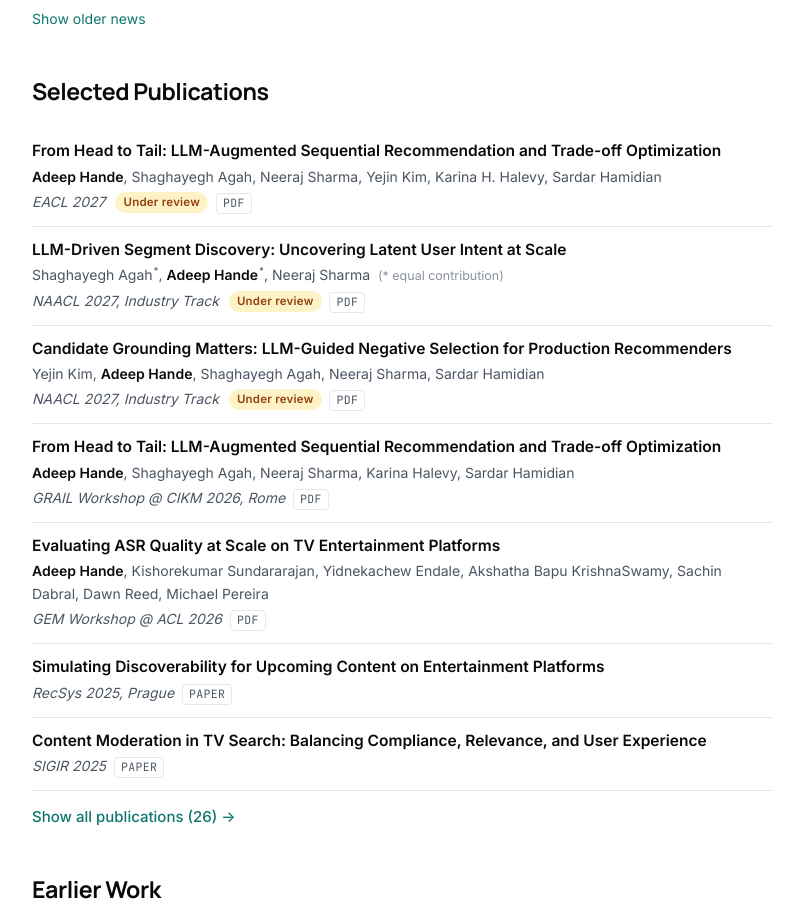
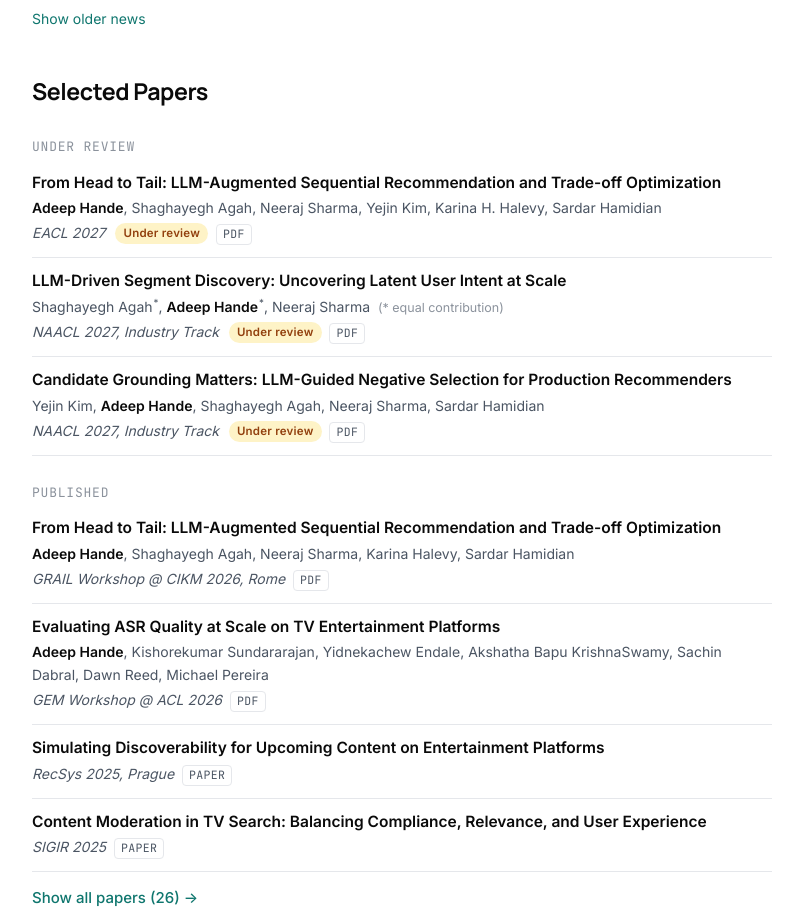
Before and after one commit to adeepH-zz/adeepH-zz.github.io, a plain HTML site: page index.html in a window 1280 px wide. Shown: the part 1254-2168 px from the top of the page, without its empty margins (238-1041 px from the left). Drawn offline with Linux system fonts and the light colour scheme.

Commit message:
Rename to Selected Papers with Under review / Published subheads
Co-Authored-By: Claude Opus 5.5 <noreply@anthropic.com>

```diff
--- a/index.html
+++ b/index.html
@@ -88,7 +88,9 @@
   </section>
 
   <section id="publications">
-    <h2>Selected Publications</h2>
+    <h2>Selected Papers</h2>
+
+    <div class="year">UNDER REVIEW</div>
 
     <div class="pub">
       <div class="pub-title">From Head to Tail: LLM-Augmented Sequential Recommendation and Trade-off Optimization</div>
@@ -108,6 +110,7 @@
       <div class="pub-meta"><span class="venue">NAACL 2027, Industry Track</span> <span class="badge">Under review</span>
         <span class="pub-links"><a href="papers/kim2027-candidate-grounding.pdf" target="_blank" rel="noopener">PDF</a></span></div>
     </div>
+    <div class="year">PUBLISHED</div>
     <div class="pub">
       <div class="pub-title">From Head to Tail: LLM-Augmented Sequential Recommendation and Trade-off Optimization</div>
       <div class="pub-authors"><span class="me">Adeep Hande</span>, Shaghayegh Agah, Neeraj Sharma, Karina Halevy, Sardar Hamidian</div>
@@ -131,7 +134,7 @@
         <span class="pub-links"><a href="https://dl.acm.org/doi/10.1145/3726302.3731962" target="_blank" rel="noopener">Paper</a></span></div>
     </div>
 
-    <a class="more" href="publications.html">Show all publications (26) &rarr;</a>
+    <a class="more" href="publications.html">Show all papers (26) &rarr;</a>
   </section>
 
   <section id="earlier">
```
